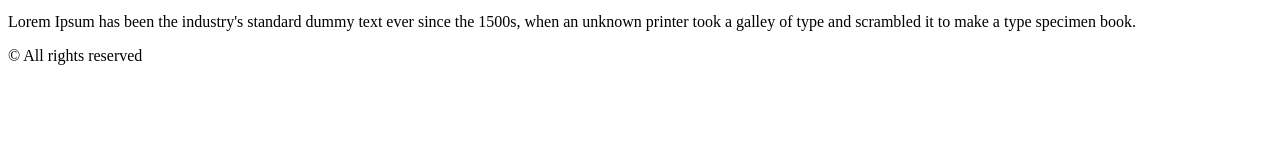
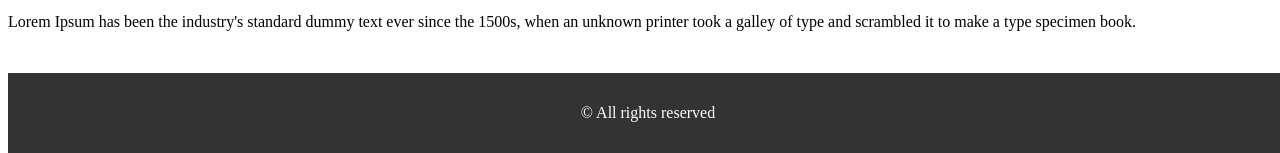
Before and after one commit to perpettto/Automation-Playwright-Typescript, a plain HTML site: page index.html in a window 1280 px wide. Shown: the part 647-800 px from the top of the page. Drawn offline with Linux system fonts and the light colour scheme.

Commit message:
Add CSS homework changes for footer

```diff
--- a/index.css
+++ b/index.css
@@ -1,11 +1,12 @@
 h1 {
-    text-align: center;
+  text-align: center;
 }
-/* * {
-} */
-
-
-/* main div h2,
-main div p{
-    font-style: italic;
-} */
+footer {
+  background-color: #333;
+  color: white;
+  text-align: center;
+  padding: 15px 0;
+  position: fixed;
+  bottom: 0;
+  width: 100%;
+}
```
